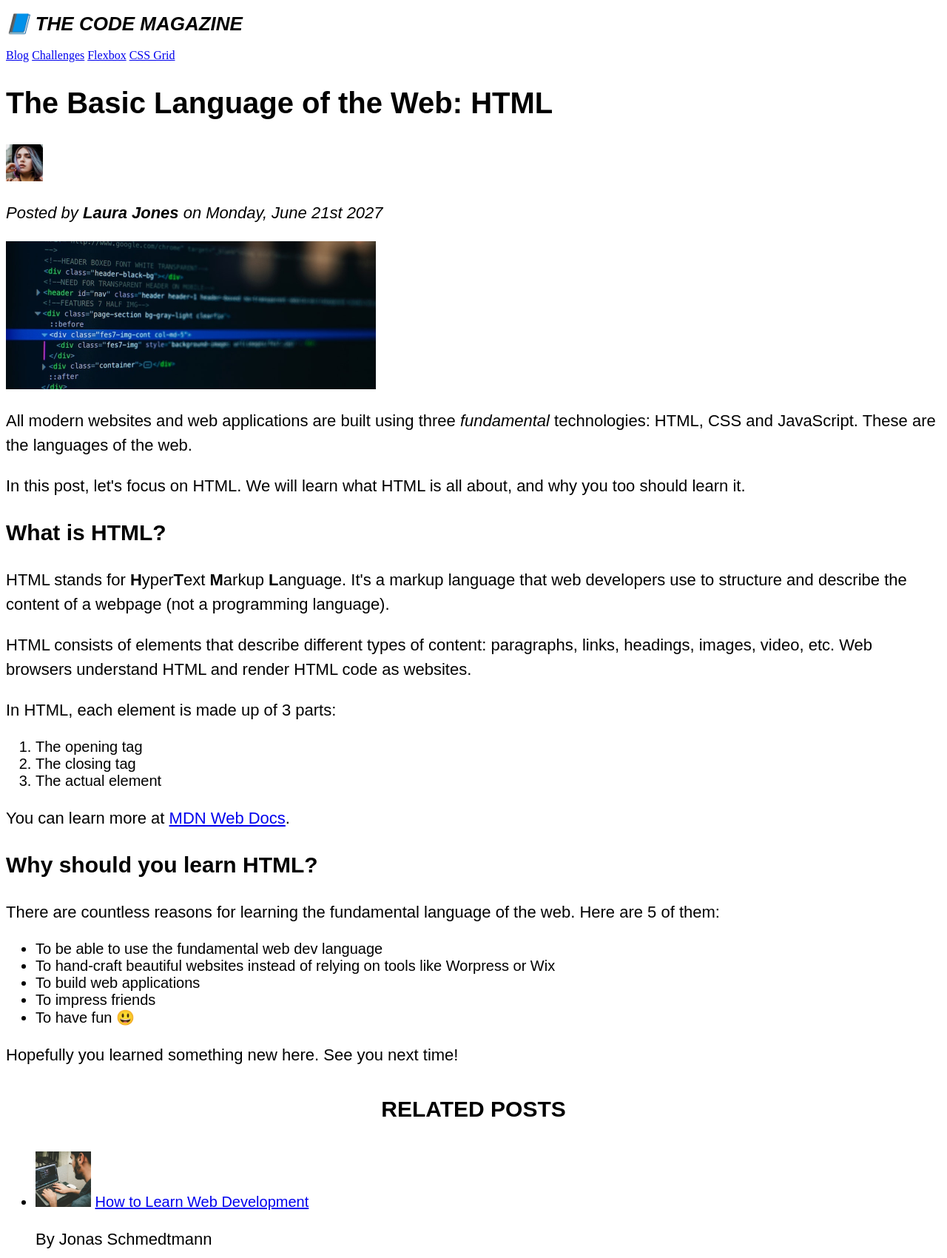
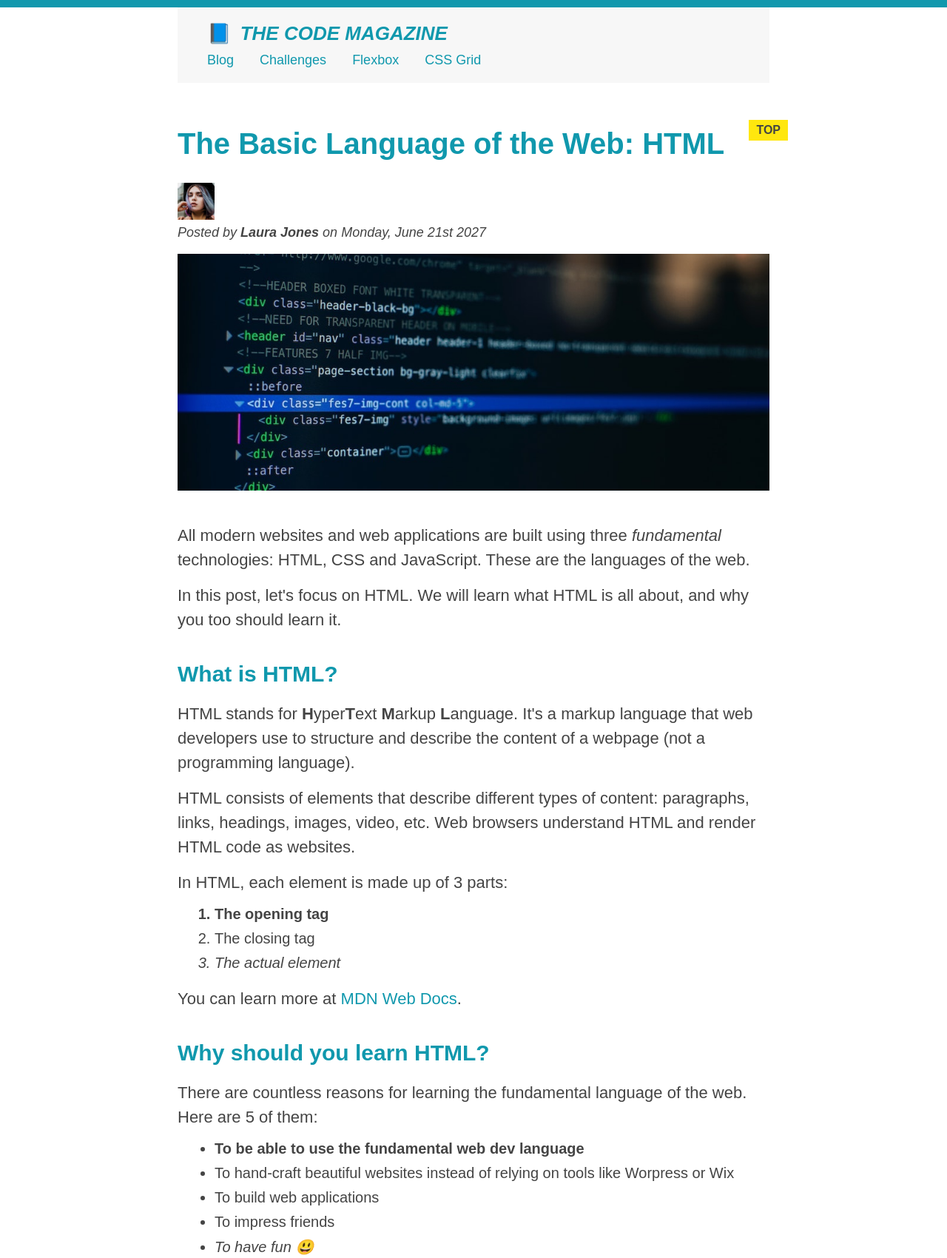
Before and after one commit to youssefmahmoud32/-01-HTML-CSS-Jonas, a plain HTML site: page Code/03-CSS-Fundamentals copy/index.html in a window 1280 px wide. Shown: the top 1700 px of the page at 74% size. Drawn offline with Linux system fonts and the light colour scheme.

Commit message:
Add course files

```diff
--- /dev/null
+++ b/Challenges/03-Challenge/style3.css
@@ -0,0 +1,74 @@
+* {
+  padding: 0;
+  margin: 0;
+}
+
+body {
+  font-family: sans-serif;
+  line-height: 1.5;
+}
+
+.product {
+  border: 4px solid black;
+}
+
+.product-title {
+  text-align: center;
+  background-color: #f7f7f7;
+  text-transform: uppercase;
+  font-size: 22px;
+  padding: 10px;
+}
+
+.product-price {
+  font-size: 24px;
+}
+
+.shipping {
+  font-size: 12px;
+  color: gray;
+  text-transform: uppercase;
+  margin-bottom: 12px;
+}
+
+.inforamtion {
+  color: black;
+}
+
+.inforamtion:hover,
+.inforamtion:active {
+  text-decoration: none;
+}
+
+.product-details {
+  margin-top: 12px;
+  margin-bottom: 12px;
+  text-transform: uppercase;
+  font-size: 16px;
+}
+
+ul {
+  list-style: square;
+  margin-left: 24px;
+}
+
+.btn {
+  text-transform: uppercase;
+  color: white;
+  background-color: black;
+  border: none;
+  font-size: 20px;
+  cursor: pointer;
+  width: 100%;
+  padding: 10px;
+}
+
+.btn:hover {
+  color: #000;
+  background-color: white;
+}
+
+.container {
+  width: 825px;
+  margin: 0 auto;
+}
--- a/Code/03-CSS-Fundamentals copy/index.html
+++ b/Code/03-CSS-Fundamentals copy/index.html
@@ -2,8 +2,9 @@
 <html lang="en">
   <head>
     <meta charset="UTF-8" />
+    <link href="style.css" rel="stylesheet" />
+
     <title>The Basic Language of the Web: HTML</title>
-    <link rel="stylesheet" href="style.css" />
   </head>
 
   <body>
@@ -16,10 +17,12 @@
     <h6>The Basic Language of the Web: HTML</h6>
     -->
 
-    <header>
+    <div class="container">
+      <header class="main-header">
         <h1>📘 The Code Magazine</h1>
 
         <nav>
+          <!-- <strong>This is the navigation</strong> -->
           <a href="blog.html">Blog</a>
           <a href="#">Challenges</a>
           <a href="#">Flexbox</a>
@@ -28,7 +31,7 @@
       </header>
 
       <article>
-      <header>
+        <header class="post-header">
           <h2>The Basic Language of the Web: HTML</h2>
 
           <img
@@ -38,14 +41,18 @@
             width="50"
           />
 
-        <p>Posted by <strong>Laura Jones</strong> on Monday, June 21st 2027</p>
+          <p id="author">
+            Posted by <strong>Laura Jones</strong> on Monday, June 21st 2027
+          </p>
 
           <img
             src="img/post-img.jpg"
             alt="HTML code on a screen"
             width="500"
             height="200"
+            class="post-img"
           />
+          <button>❤️ Like</button>
         </header>
 
         <p>
@@ -56,8 +63,8 @@
         </p>
 
         <p>
-        In this post, let's focus on HTML. We will learn what HTML is all about,
-        and why you too should learn it.
+          In this post, let's focus on HTML. We will learn what HTML is all
+          about, and why you too should learn it.
         </p>
 
         <h3>What is HTML?</h3>
@@ -69,13 +76,13 @@
         </p>
         <p>
           HTML consists of elements that describe different types of content:
-        paragraphs, links, headings, images, video, etc. Web browsers understand
-        HTML and render HTML code as websites.
+          paragraphs, links, headings, images, video, etc. Web browsers
+          understand HTML and render HTML code as websites.
         </p>
         <p>In HTML, each element is made up of 3 parts:</p>
 
         <ol>
-        <li>The opening tag</li>
+          <li class="first-li">The opening tag</li>
           <li>The closing tag</li>
           <li>The actual element</li>
         </ol>
@@ -92,12 +99,14 @@
         <h3>Why should you learn HTML?</h3>
 
         <p>
-        There are countless reasons for learning the fundamental language of the
-        web. Here are 5 of them:
+          There are countless reasons for learning the fundamental language of
+          the web. Here are 5 of them:
         </p>
 
         <ul>
-        <li>To be able to use the fundamental web dev language</li>
+          <li class="first-li">
+            To be able to use the fundamental web dev language
+          </li>
           <li>
             To hand-craft beautiful websites instead of relying on tools like
             Worpress or Wix
@@ -113,21 +122,26 @@
       <aside>
         <h4>Related posts</h4>
 
-      <ul>
+        <ul class="related">
           <li>
             <img
               src="img/related-1.jpg"
               alt="Person programming"
               width="75"
-            width="75"
+              height="75"
             />
             <a href="#">How to Learn Web Development</a>
-          <p>By Jonas Schmedtmann</p>
+            <p class="related-author">By Jonas Schmedtmann</p>
           </li>
           <li>
-          <img src="img/related-2.jpg" alt="Lightning" width="75" heigth="75" />
+            <img
+              src="img/related-2.jpg"
+              alt="Lightning"
+              width="75"
+              height="75"
+            />
             <a href="#">The Unknown Powers of CSS</a>
-          <p>By Jim Dillon</p>
+            <p class="related-author">By Jim Dillon</p>
           </li>
           <li>
             <img
@@ -137,7 +151,7 @@
               height="75"
             />
             <a href="#">Why JavaScript is Awesome</a>
-          <p>By Matilda</p>
+            <p class="related-author">By Matilda</p>
           </li>
         </ul>
       </aside>
@@ -147,5 +161,6 @@
           Copyright &copy; 2027 by The Code Magazine.
         </p>
       </footer>
+    </div>
   </body>
 </html>
--- a/Code/03-CSS-Fundamentals copy/style.css
+++ b/Code/03-CSS-Fundamentals copy/style.css
@@ -1,13 +1,64 @@
 * {
+  /* border-top: 10px solid #1098ad; */
+  margin: 0;
+  padding: 0;
 }
 
+/* PAGE SECTIONS */
+body {
+  color: #444;
+  font-family: sans-serif;
+
+  border-top: 10px solid #1098ad;
+  position: relative;
+}
+
+.container {
+  width: 800px;
+  /* margin-left: auto;
+  margin-right: auto; */
+  margin: 0 auto;
+}
+
+.main-header {
+  background-color: #f7f7f7;
+  /* padding: 20px;
+  padding-left: 40px;
+  padding-right: 40px; */
+  padding: 20px 40px;
+  margin-bottom: 60px;
+  /* height: 80px; */
+}
+
+nav {
+  font-size: 18px;
+  /* text-align: center; */
+}
+
+article {
+  margin-bottom: 60px;
+}
+
+.post-header {
+  margin-bottom: 40px;
+  /* position: relative; */
+}
+
+aside {
+  background-color: #f7f7f7;
+  border-top: 5px solid #1098ad;
+  border-bottom: 5px solid #1098ad;
+  /* padding-top: 50px;
+  padding-bottom: 50px; */
+  padding: 50px 0;
+  width: 500px;
+}
+
+/* SMALLER ELEMENTS */
 h1,
 h2,
-h3,
-h4,
-p,
-li {
-  font-family: sans-serif;
+h3 {
+  color: #1098ad;
 }
 
 h1 {
@@ -18,14 +69,17 @@ h1 {
 
 h2 {
   font-size: 40px;
+  margin-bottom: 30px;
 }
 
 h3 {
   font-size: 30px;
+  margin-bottom: 20px;
+  margin-top: 40px;
 }
 
 h4 {
-  font-size: 30px;
+  font-size: 20px;
   text-transform: uppercase;
   text-align: center;
 }
@@ -33,18 +87,177 @@ h4 {
 p {
   font-size: 22px;
   line-height: 1.5;
+  margin-bottom: 15px;
+}
+
+ul,
+ol {
+  margin-left: 50px;
+  margin-bottom: 20px;
 }
 
 li {
   font-size: 20px;
+  margin-bottom: 10px;
+  /* display: inline; */
 }
 
-footer p {
+li:last-child {
+  margin-bottom: 0;
+}
+
+/* footer p {
+  font-size: 16px;
+} */
+
+/* article header p {
+  font-style: italic;
+} */
+
+#author {
+  font-style: italic;
+  font-size: 18px;
+}
+
+#copyright {
   font-size: 16px;
 }
 
-article header p {
+.related-author {
+  font-size: 18px;
+  font-weight: bold;
+}
+
+/* ul {
+  list-style: none;
+} */
+
+.related {
+  list-style: none;
+}
+
+body {
+  /* background-color: orangered; */
+}
+
+/* .first-li {
+  font-weight: bold;
+} */
+
+li:first-child {
+  font-weight: bold;
+}
+
+li:last-child {
   font-style: italic;
 }
 
+li:nth-child(even) {
+  /* color: red; */
+}
+
+/* Misconception: this won't work! */
+article p:first-child {
+  color: red;
+}
+
+/* Styling links */
+a:link {
+  color: #1098ad;
+  text-decoration: none;
+}
+
+a:visited {
+  /* color: #777; */
+  color: #1098ad;
+}
+
+a:hover {
+  color: orangered;
+  font-weight: bold;
+  text-decoration: underline orangered;
+}
+
+a:active {
+  background-color: black;
+  font-style: italic;
+}
+/* LVHA */
+
+.post-img {
+  width: 100%;
+  height: auto;
+}
+
+nav a:link {
+  /* background-color: orangered;
+  margin: 20px;
+  padding: 20px;
+  display: block; */
+
+  margin-right: 30px;
+  margin-top: 10px;
+  display: inline-block;
+}
+
+nav a:link:last-child {
+  margin-right: 0;
+}
+
+button {
+  font-size: 22px;
+  padding: 20px;
+  cursor: pointer;
+
+  position: absolute;
+  /* top: 50px;
+  left: 50px; */
+  bottom: 50px;
+  right: 50px;
+}
+
+h1::first-letter {
+  font-style: normal;
+  margin-right: 5px;
+}
+
+h3 + p::first-line {
+  /* color: red; */
+}
+
+h2 {
+  /* background-color: orange; */
+  position: relative;
+}
+
+h2::before {
+  content: "TOP";
+  background-color: #ffe70e;
+  color: #444;
+  font-size: 16px;
+  font-weight: bold;
+  display: inline-block;
+  padding: 5px 10px;
+  position: absolute;
+  top: -10px;
+  right: -25px;
+}
+
 /* Resolving conflicts */
+/* #copyright {
+  color: red;
+}
+.copyright {
+  color: blue;
+}
+.text {
+  color: yellow;
+}
+footer p {
+  color: green !important;
+} */
+
+/* nav a:link,
+nav p {
+  font-size: 18px;
+} */
```
Also changed, not shown: Challenges/02-Challenge/Challenge2.html (renamed from Challenges/02-Challenge/Challenge.html, +1 -1 lines), Challenges/03-Challenge/Challenge3.html (added, +47 -0 lines), Challenges/01-Challenge/Chelange1.html (renamed from Challenges/01-Challenge/Chelange2.html), Challenges/02-Challenge/Style2.css (renamed from Challenges/02-Challenge/Style.css). Lines whose indentation alone changed are shown as unchanged.
